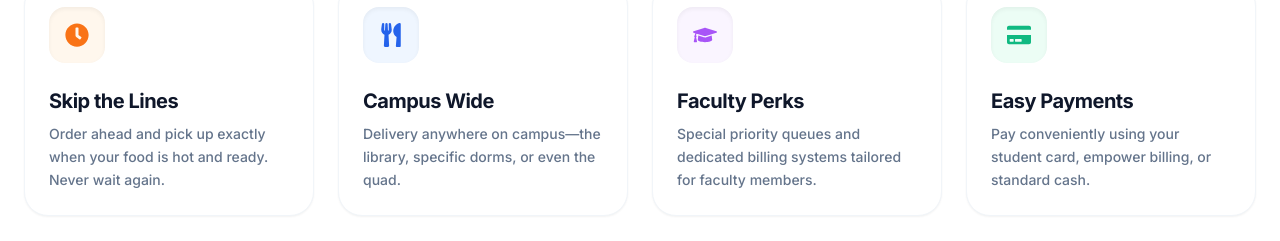
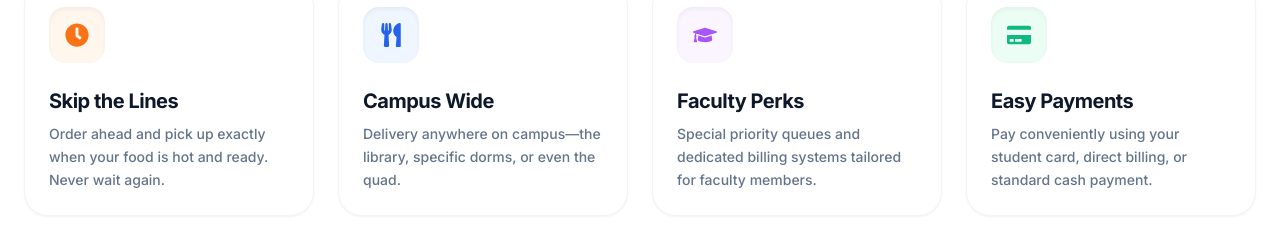
Before and after one commit to usmanc8899/CampusBite, a Next.js app: page / in a window 1280 px wide. Shown: the part 1680-1921 px from the top of the page. Built offline with nearby package versions, Linux system fonts and the light colour scheme.

Commit message:
Update description for Easy Payments feature

```diff
--- a/src/app/(public)/page.tsx
+++ b/src/app/(public)/page.tsx
@@ -191,7 +191,7 @@ export default function LandingPage() {
             <FeatureCard
               icon={<FaCreditCard className="w-6 h-6 text-success" />}
               title="Easy Payments"
-              desc="Pay conveniently using your student card, empower billing, or standard cash."
+              desc="Pay conveniently using your student card, direct billing, or standard cash payment."
               colorClass="bg-emerald-50"
             />
           </div>
```
